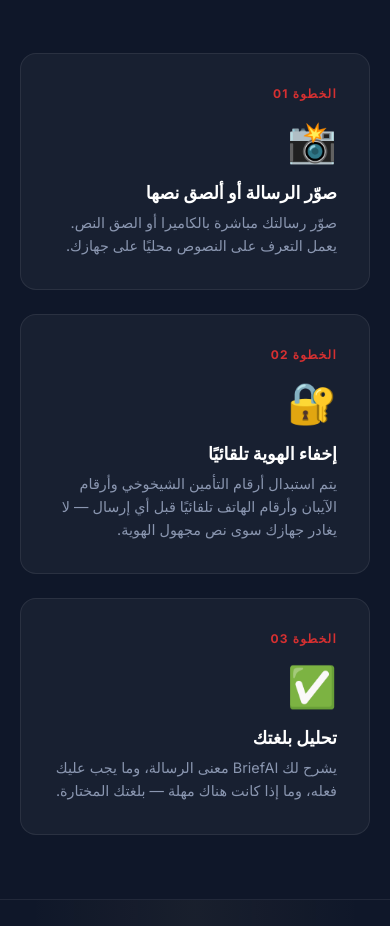
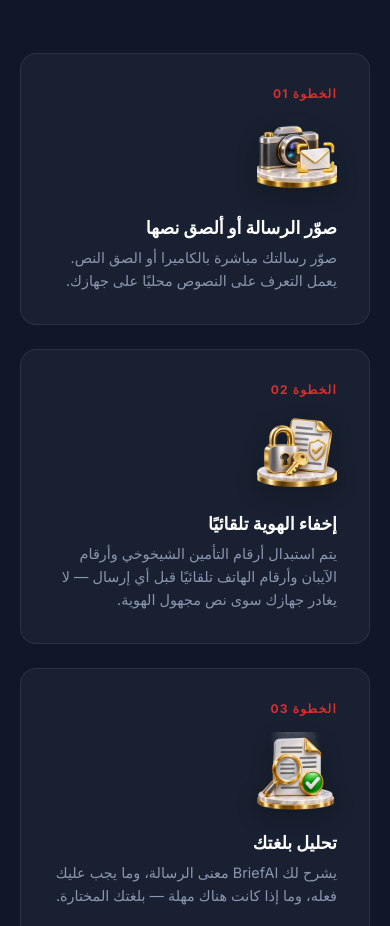
Before and after one commit to khaledKMR/briefai.ch, a plain HTML site: page ar/index.html in a window 390 px wide. Shown: the part 1089-2015 px from the top of the page. Drawn offline with Linux system fonts and the light colour scheme.

Commit message:
Drei Emoji-Icons im Hero-Schritt-Bereich durch echte Grafiken ersetzt.
Kamera+Brief, Schloss+Schluessel, Lupe+Haken statt 📸🔐✅ - groesser
(96px Desktop, 80px Mobile) als die Flow-Icons, gleiches Transparenz-
Muster wie Kategorie- und Flow-Bilder. In allen 7 Sprachseiten verdrahtet.

Co-Authored-By: Claude Sonnet 5 <noreply@anthropic.com>

```diff
--- a/ar/index.html
+++ b/ar/index.html
@@ -173,7 +173,7 @@ html[dir="rtl"] .lang-option { text-align: right; }
 .step { background: var(--card-bg); border: 1px solid var(--border); border-radius: 16px; padding: 2rem; transition: border-color 0.2s, transform 0.2s; }
 .step:hover { border-color: rgba(214,48,49,0.3); transform: translateY(-4px); }
 .step-num { font-size: 0.75rem; font-weight: 700; letter-spacing: 0.1em; color: var(--red); margin-bottom: 1rem; text-transform: uppercase; }
-.step-icon { font-size: 2.5rem; margin-bottom: 1rem; }
+.step-icon { width: 96px; height: 96px; margin-bottom: 1.25rem; display: flex; align-items: center; justify-content: center; } .step-icon img { width: 100%; height: 100%; object-fit: contain; filter: drop-shadow(0 6px 10px rgba(0,0,0,0.25)); } @media (max-width: 480px) { .step-icon { width: 80px; height: 80px; } }
 .step h3 { font-size: 1.1rem; font-weight: 700; margin-bottom: 0.5rem; }
 .step p { color: var(--muted); font-size: 0.9rem; line-height: 1.6; }
 
@@ -428,19 +428,19 @@ html[dir="rtl"] .org-tile { text-align: right; }
     <div class="steps">
       <div class="step">
         <div class="step-num">الخطوة 01</div>
-        <div class="step-icon">📸</div>
+        <div class="step-icon"><img src="/assets/images/steps/foto.webp" alt="" loading="lazy"></div>
         <h3>صوّر الرسالة أو ألصق نصها</h3>
         <p>صوّر رسالتك مباشرة بالكاميرا أو الصق النص. يعمل التعرف على النصوص محليًا على جهازك.</p>
       </div>
       <div class="step">
         <div class="step-num">الخطوة 02</div>
-        <div class="step-icon">🔐</div>
+        <div class="step-icon"><img src="/assets/images/steps/anonymisierung.webp" alt="" loading="lazy"></div>
         <h3>إخفاء الهوية تلقائيًا</h3>
         <p>يتم استبدال أرقام التأمين الشيخوخي وأرقام الآيبان وأرقام الهاتف تلقائيًا قبل أي إرسال — لا يغادر جهازك سوى نص مجهول الهوية.</p>
       </div>
       <div class="step">
         <div class="step-num">الخطوة 03</div>
-        <div class="step-icon">✅</div>
+        <div class="step-icon"><img src="/assets/images/steps/analyse.webp" alt="" loading="lazy"></div>
         <h3>تحليل بلغتك</h3>
         <p>يشرح لك BriefAI معنى الرسالة، وما يجب عليك فعله، وما إذا كانت هناك مهلة — بلغتك المختارة.</p>
       </div>
```
Also changed, not shown: en/index.html (+4 -4 lines), fr/index.html (+4 -4 lines), index.html (+4 -4 lines), it/index.html (+4 -4 lines), sq/index.html (+4 -4 lines), tr/index.html (+4 -4 lines), assets/images/steps/analyse.webp (added), assets/images/steps/anonymisierung.webp (added), assets/images/steps/foto.webp (added).
